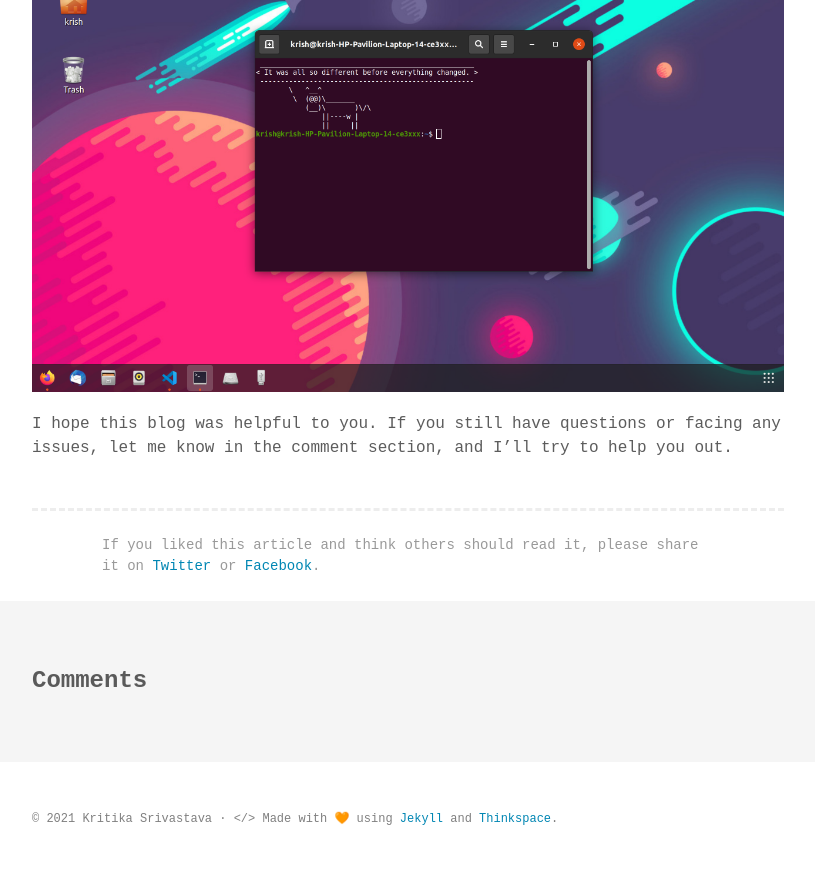
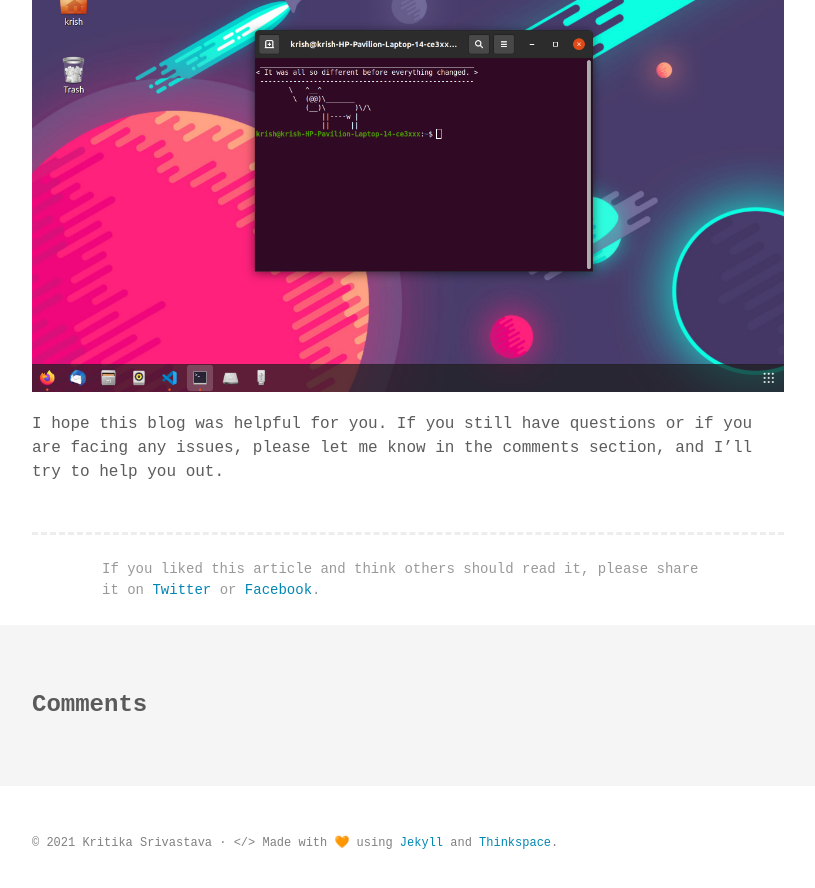
Before and after one commit to kritika-srivastava/Personal-Blog, a Jekyll site: the page built from _posts/2021-05-20-Ubuntu.md, in a window 1280 px wide and 900 px high, scrolled down 6073 px. Shown: the top 888 px of the window, without its empty margins (232-1047 px from the left). Built offline with Jekyll 4.4.1, drawn with Linux system fonts in a browser that asks for light colours; some web fonts are replaced; comment, search, counter and statistics services are not loaded; some of the changed lines change nothing that is shown; some of the changed text lies outside the part shown.

Commit message:
Blog typo fixed

```diff
--- a/_posts/2021-05-20-Ubuntu.md
+++ b/_posts/2021-05-20-Ubuntu.md
@@ -8,7 +8,7 @@
 
 <img  src="/assets/images/linux5.png" alt>
 
-There has to be a bit of background information so if you are in hurry then jump to `Dual Boot Ubuntu on HDD and SDD` section.
+There has to be a bit of background information so if you are in hurry then jump to `Dual Boot Ubuntu on HDD and SSD` section.
 
 I was wondering about how much time do we waste on installing softwares on windows. We continue to do this until we realise that we have lost all the time.
 
@@ -22,8 +22,8 @@
 
 I really love it.... I mean working with WSL can sometimes be a serious pain because of lots of installation conflicts but with Linux I feel like living a dream life. I installed Ubuntu on two PCs actually because I could not test the installation directly on my PC(I left my hardisk at college and had to search for a safe option). So, I took my brother's PC for testing. Well this is a lot of detail...now let's directly dive into the installation steps.
 
-# `Dual Boot Ubuntu on HDD and SDD`
-Why do PCs have HDD and SDD ?
+# `Dual Boot Ubuntu on HDD and SSD`
+Why do PCs have HDD and SSD ?
 
 Here’s the scenario: you got a new computer. It comes with a SSD with limited disk space like 120 GB and an additional HDD with 500 GB or 1 TB disk space. This is usually the scene with gaming laptops where large disk space matters for storing game files but SSD is required for faster boot and computing experience.
 
@@ -120,4 +120,4 @@
 
 <img src="/assets/images/linux6.png" alt>
 
-I hope this blog was helpful to you. If you still have questions or facing any issues, let me know in the comment section, and I’ll try to help you out.
+I hope this blog was helpful for you. If you still have questions or if you are facing any issues, please let me know in the comments section, and I’ll try to help you out.
```
Also changed, not shown: 2 other files.
